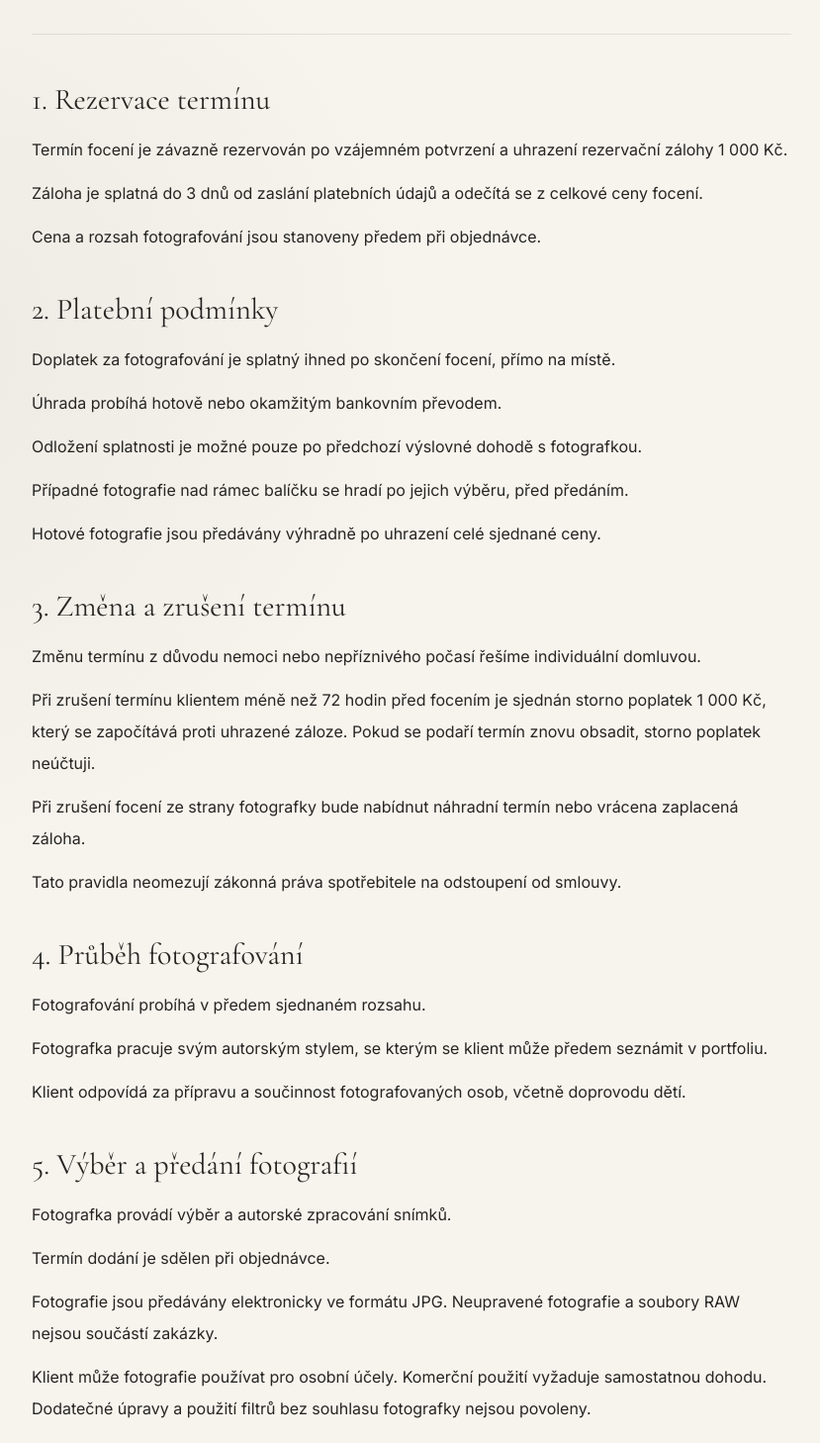
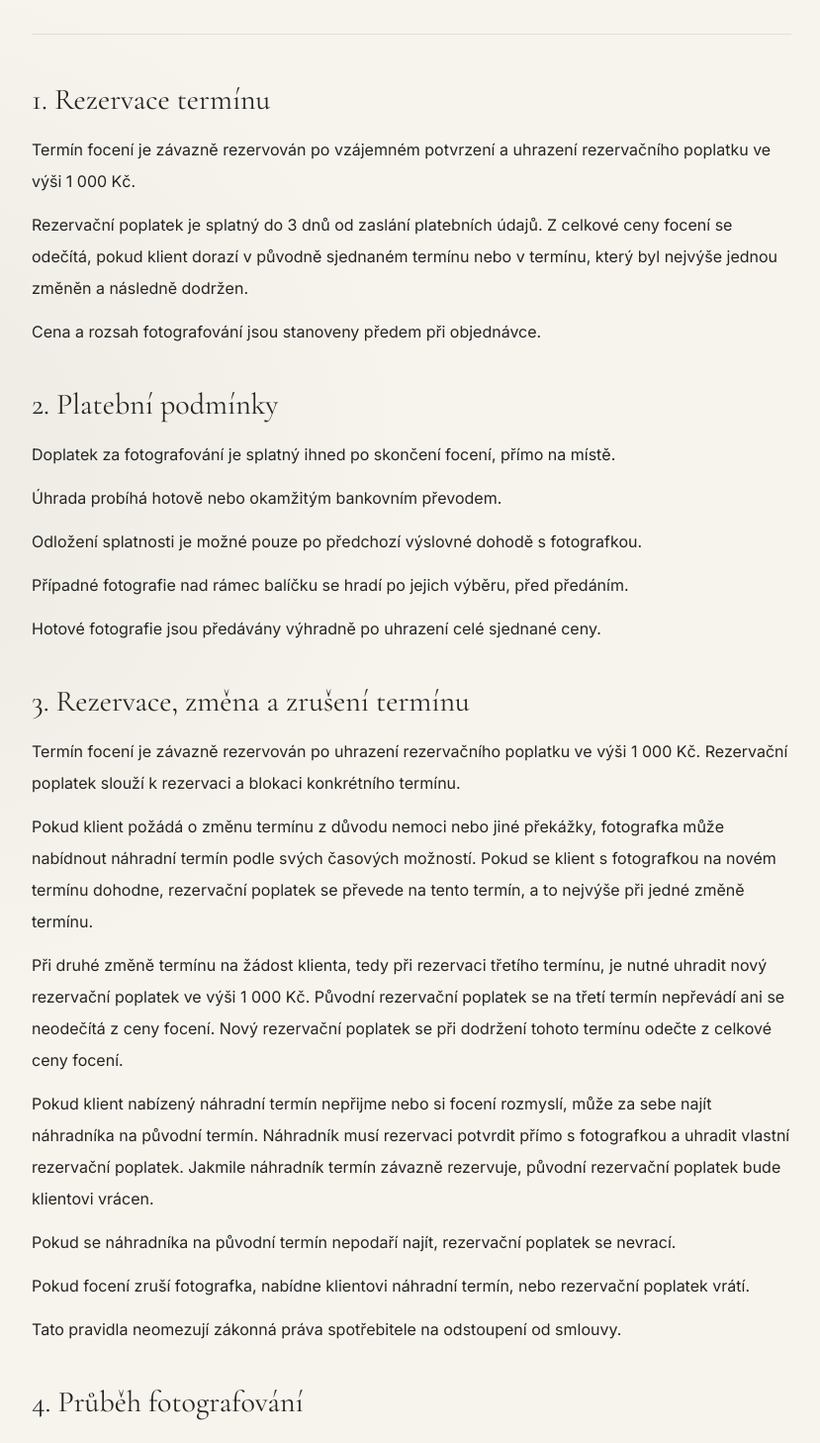
Before and after one commit to bjbrabecjan-hash/Fotoweb, a Next.js app: page /obchodni-podminky in a window 1280 px wide. Shown: the part 522-1980 px from the top of the page at 99% size, without its empty margins (224-1053 px from the left). Built offline with nearby package versions, Linux system fonts and the light colour scheme.

Commit message:
Update reservation fee and rescheduling terms

```diff
--- a/app/obchodni-podminky/page.tsx
+++ b/app/obchodni-podminky/page.tsx
@@ -28,8 +28,8 @@ export default function TermsPage() {
           <section aria-labelledby="terms-1">
             <h2 id="terms-1" className="mb-4 font-display text-3xl">1. Rezervace termínu</h2>
             <div className="space-y-3 text-base leading-8">
-              <p>Termín focení je závazně rezervován po vzájemném potvrzení a uhrazení rezervační zálohy 1 000 Kč.</p>
-              <p>Záloha je splatná do 3 dnů od zaslání platebních údajů a odečítá se z celkové ceny focení.</p>
+              <p>Termín focení je závazně rezervován po vzájemném potvrzení a uhrazení rezervačního poplatku ve výši 1 000 Kč.</p>
+              <p>Rezervační poplatek je splatný do 3 dnů od zaslání platebních údajů. Z celkové ceny focení se odečítá, pokud klient dorazí v původně sjednaném termínu nebo v termínu, který byl nejvýše jednou změněn a následně dodržen.</p>
               <p>Cena a rozsah fotografování jsou stanoveny předem při objednávce.</p>
             </div>
           </section>
@@ -44,11 +44,14 @@ export default function TermsPage() {
             </div>
           </section>
           <section aria-labelledby="terms-3">
-            <h2 id="terms-3" className="mb-4 font-display text-3xl">3. Změna a zrušení termínu</h2>
+            <h2 id="terms-3" className="mb-4 font-display text-3xl">3. Rezervace, změna a zrušení termínu</h2>
             <div className="space-y-3 text-base leading-8">
-              <p>Změnu termínu z důvodu nemoci nebo nepříznivého počasí řešíme individuální domluvou.</p>
-              <p>Při zrušení termínu klientem méně než 72 hodin před focením je sjednán storno poplatek 1 000 Kč, který se započítává proti uhrazené záloze. Pokud se podaří termín znovu obsadit, storno poplatek neúčtuji.</p>
-              <p>Při zrušení focení ze strany fotografky bude nabídnut náhradní termín nebo vrácena zaplacená záloha.</p>
+              <p>Termín focení je závazně rezervován po uhrazení rezervačního poplatku ve výši 1 000 Kč. Rezervační poplatek slouží k rezervaci a blokaci konkrétního termínu.</p>
+              <p>Pokud klient požádá o změnu termínu z důvodu nemoci nebo jiné překážky, fotografka může nabídnout náhradní termín podle svých časových možností. Pokud se klient s fotografkou na novém termínu dohodne, rezervační poplatek se převede na tento termín, a to nejvýše při jedné změně termínu.</p>
+              <p>Při druhé změně termínu na žádost klienta, tedy při rezervaci třetího termínu, je nutné uhradit nový rezervační poplatek ve výši 1 000 Kč. Původní rezervační poplatek se na třetí termín nepřevádí ani se neodečítá z ceny focení. Nový rezervační poplatek se při dodržení tohoto termínu odečte z celkové ceny focení.</p>
+              <p>Pokud klient nabízený náhradní termín nepřijme nebo si focení rozmyslí, může za sebe najít náhradníka na původní termín. Náhradník musí rezervaci potvrdit přímo s fotografkou a uhradit vlastní rezervační poplatek. Jakmile náhradník termín závazně rezervuje, původní rezervační poplatek bude klientovi vrácen.</p>
+              <p>Pokud se náhradníka na původní termín nepodaří najít, rezervační poplatek se nevrací.</p>
+              <p>Pokud focení zruší fotografka, nabídne klientovi náhradní termín, nebo rezervační poplatek vrátí.</p>
               <p>Tato pravidla neomezují zákonná práva spotřebitele na odstoupení od smlouvy.</p>
             </div>
           </section>
--- a/components/HomeExperience.tsx
+++ b/components/HomeExperience.tsx
@@ -44,7 +44,7 @@ const copy = {
       { id: "wedding-half-day", name: "Půl dne", price: "15 900 Kč", text: "6 hodin", features: ["Přípravy, obřad a začátek hostiny", "Skupinové i novomanželské fotografie", "Minimálně 250 upravených fotografií", "Soukromá online galerie"], note: "Kompletní začátek vašeho dne." },
       { id: "wedding-full-day", name: "Celý den", price: "22 000 Kč", text: "12 hodin", features: ["Reportáž až po večerní zábavu", "Minimálně 550 upravených fotografií", "30 vytištěných fotografií 10 × 15 cm", "Soukromá online galerie"], note: "Váš celý příběh od rána až do noci." }
     ],
-    weddingNote: "V ceně je předsvatební konzultace, pomoc s harmonogramem, doprava do 30 km od Suchdolu nad Odrou a první fotografie do 7 dnů. Každá další započatá hodina stojí 1 800 Kč. Termín je závazně rezervován po uhrazení zálohy.",
+    weddingNote: "V ceně je předsvatební konzultace, pomoc s harmonogramem, doprava do 30 km od Suchdolu nad Odrou a první fotografie do 7 dnů. Každá další započatá hodina stojí 1 800 Kč. Termín je závazně rezervován po uhrazení rezervačního poplatku.",
     christmasTitle: "Vánoční focení 2026",
     christmasText: "Termíny jsou již v předprodeji. Rezervujte si vánoční rodinné focení včas; podrobnosti a dostupné časy vám pošlu obratem.",
     christmasCta: "Poptat Vánoce 2026",
```
